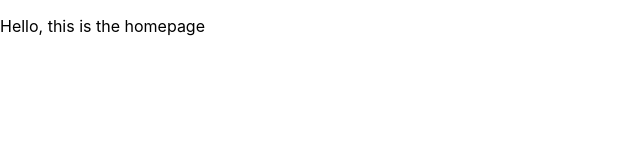
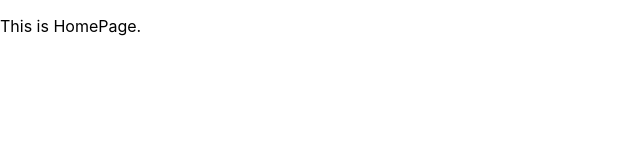
Before and after one commit to QiuMatthew/website-frontend, a React (Create React App) app: page / in a window 1280 px wide. Shown: the top 160 px of the page, without its empty margins (0-640 px from the left). Built offline with nearby package versions, Linux system fonts and the light colour scheme.

Commit message:
init components for pages

```diff
--- a/src/App.js
+++ b/src/App.js
@@ -1,13 +1,17 @@
 import { BrowserRouter, Routes, Route, Navigate } from 'react-router-dom'
+import HomePage from './HomePage.js'
+import DiscreteLogPage from './DiscreteLogPage.js'
+import EasySlidePage from './EasySlidePage.js'
+import ChouseisanPage from './ChouseisanPage.js'
 
 function App() {
     return (
         <BrowserRouter>
             <Routes>
-                <Route path='/' exact element={<div><p>Hello, this is the homepage</p></div>} />
-                <Route path='/apps/discrete-log' exact element={<div><p>This is the discrete log page</p></div>} />
-                <Route path='/apps/easy-slide' exact element={<div><p>This is the easy slide page</p></div>} />
-                <Route path='/apps/chouseisan' exact element={<div><p>This is the chouseisan page</p></div>} />
+                <Route path='/' exact element={<HomePage />} />
+                <Route path='/apps/discrete-log' exact element={<DiscreteLogPage />} />
+                <Route path='/apps/easy-slide' exact element={<EasySlidePage />} />
+                <Route path='/apps/chouseisan' exact element={<ChouseisanPage />} />
 
                 <Route path='*' element={<Navigate to='/' replace />} />
             </Routes>
--- /dev/null
+++ b/src/ChouseisanPage.js
@@ -0,0 +1,6 @@
+
+export default function ChouseisanPage() {
+    return (
+        <p>This is ChouseisanPage.</p>
+    )
+}
--- /dev/null
+++ b/src/DiscreteLogPage.js
@@ -0,0 +1,6 @@
+
+export default function DiscreteLogPage() {
+    return (
+        <p>This is DiscreteLogPage.</p>
+    )
+}
--- /dev/null
+++ b/src/EasySlidePage.js
@@ -0,0 +1,6 @@
+
+export default function EasySlidePage() {
+    return (
+        <p>This is EasySlidePage.</p>
+    )
+}
--- /dev/null
+++ b/src/HomePage.js
@@ -0,0 +1,6 @@
+
+export default function HomePage() {
+    return (
+        <p>This is HomePage.</p>
+    )
+}
```
